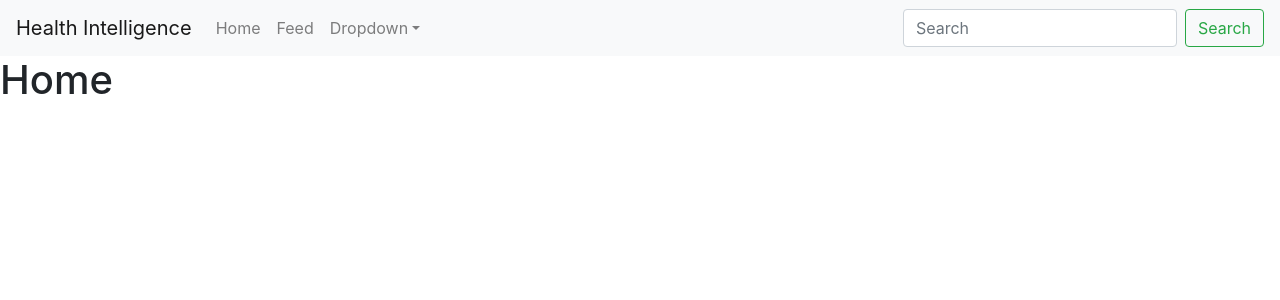
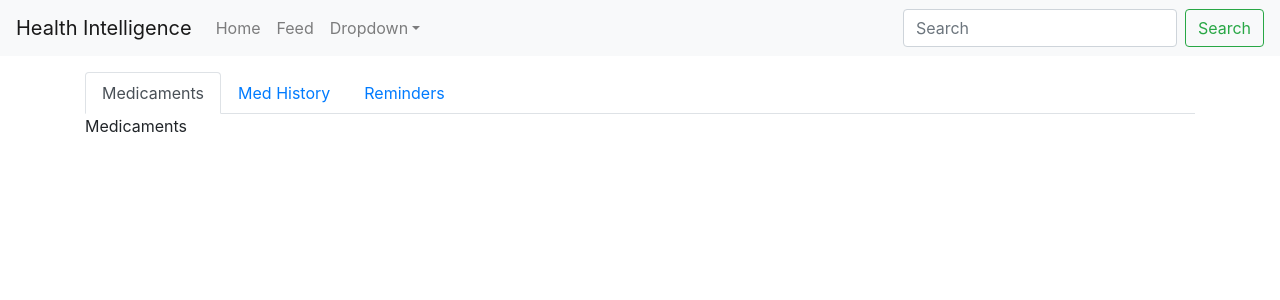
Before and after one commit to eduardvercaemer/itesm-hackathon-health-intelligence, a Next.js app: page / in a window 1280 px wide. Shown: the top 300 px of the page. Built offline with nearby package versions, Linux system fonts and the light colour scheme.

Commit message:
add: simple tabs in home

```diff
--- /dev/null
+++ b/components/main-dashboard.js
@@ -0,0 +1,21 @@
+// medicaments
+// history
+// reminders
+// ...
+
+import { Tab, Tabs } from "react-bootstrap";
+
+// show tabs with information for each field: medicaments, history, reminders, ...
+export default function MainDashboard() {
+  const tabs = ["Medicaments", "Med History", "Reminders"];
+
+  return (
+    <Tabs defaultActiveKey="Medicaments" id="uncontrolled-tab-example">
+      {tabs.map((tab, index) => (
+        <Tab eventKey={tab} title={tab} key={index}>
+          {tab}
+        </Tab>
+      ))}
+    </Tabs>
+  );
+}
--- a/pages/index.js
+++ b/pages/index.js
@@ -1,4 +1,6 @@
+import { Container, Row, Col } from "react-bootstrap";
 import useSWR from "swr";
+import MainDashboard from "../components/main-dashboard";
 
 const fetcher = (...args) => fetch(...args).then((res) => res.json());
 
@@ -19,8 +21,12 @@ const UserData = () => {
 
 export default function Home() {
   return (
-    <div>
-      <h1>Home</h1>
-    </div>
+    <Container>
+      <Row className="mt-3">
+        <Col>
+          <MainDashboard />
+        </Col>
+      </Row>
+    </Container>
   );
 }
```
